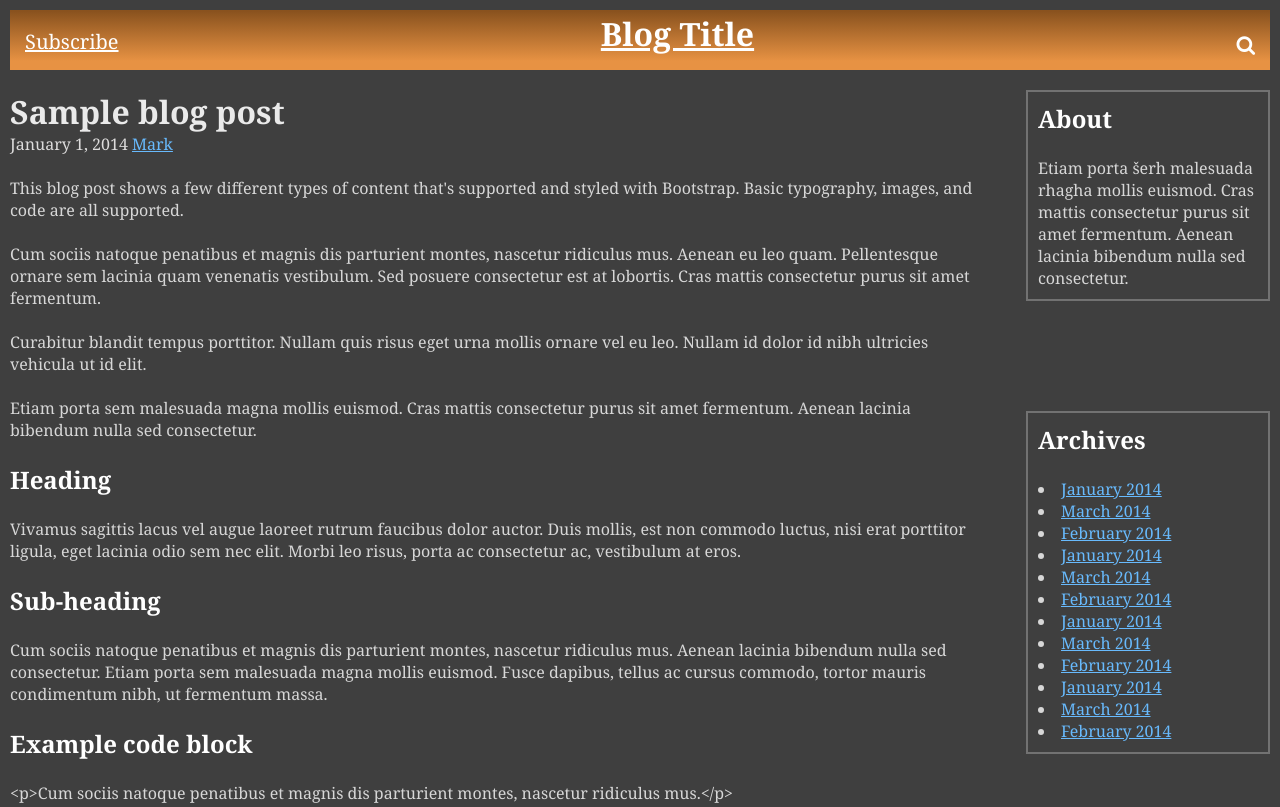
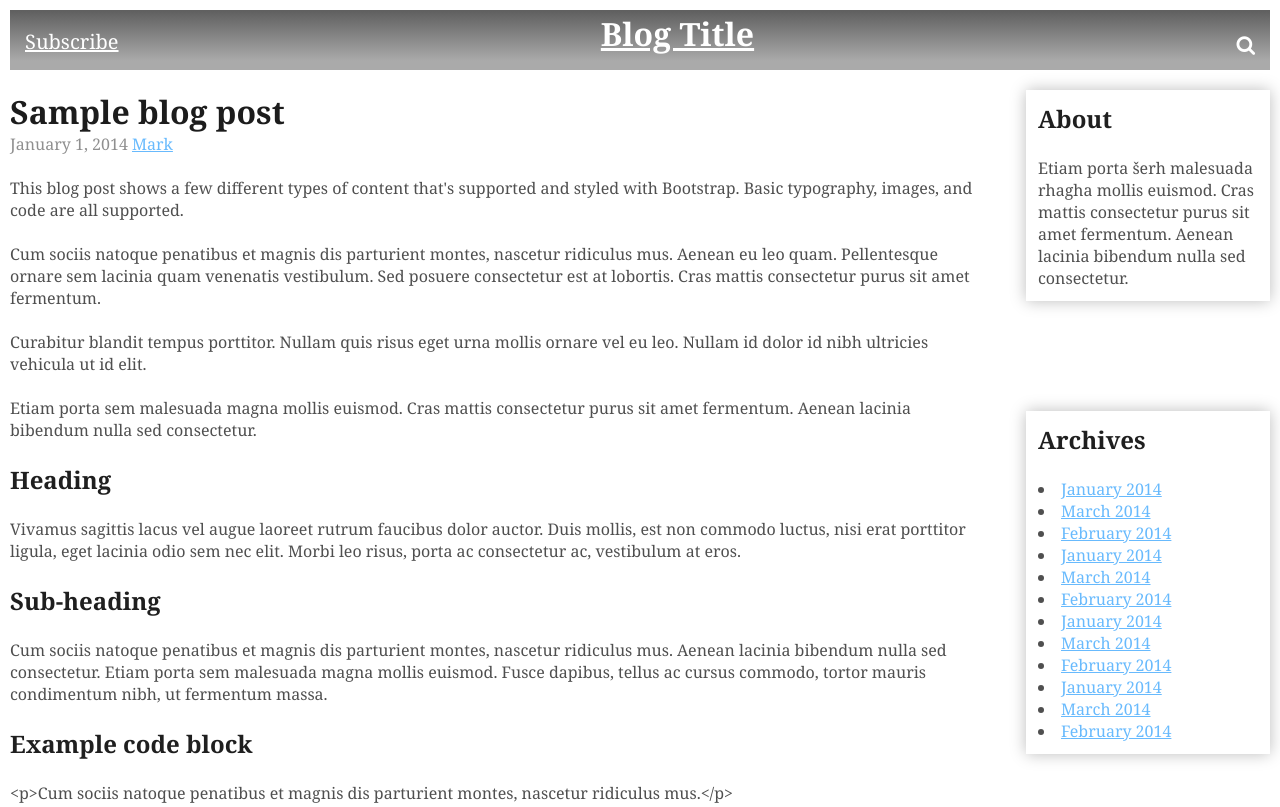
Before and after one commit to DevGoutam/Blog-title, a plain HTML site: page read.html in a window 1280 px wide. Shown: the top 807 px of the page. Drawn offline with Linux system fonts and the light colour scheme.

Commit message:
add new changes

```diff
--- a/read.css
+++ b/read.css
@@ -7,15 +7,16 @@
 }
 
 body{
-   background-color: #3f3f3f;
-color: rgba(226, 226, 226, 0.932);
+   background-color: #ffffff;
+
+color: rgba(66, 66, 66, 0.932);
 }
 
 header.head{
     grid-column: 1/3;
     width: 100%;
     height: 60px;
-    background-image: linear-gradient(to top, rgb(231, 146, 67)15%,rgba(196, 97, 4, 0.555)98%);
+    background-image: linear-gradient(to top, rgb(170, 170, 170)15%,rgba(0, 0, 0, 0.623)98%);
     display: flex;
     justify-content: space-between;
     border: rgb(255, 25, 0);
@@ -59,10 +60,11 @@ a{
     color: rgb(104, 186, 253);
 }
 span{
-    color: rgb(221, 220, 220);
+    color: rgb(143, 143, 143);
 }
 h2{
-    color: rgba(255, 255, 255, 0.89);
+
+    color: rgba(0, 0, 0, 0.89);
     font-size: 2rem;
     font-weight: 600;
 }
@@ -73,12 +75,13 @@ p{
 
 h3,h4{
     font-size: 1.5rem;
-    color: rgb(255, 255, 255);
+    color: rgb(31, 31, 31);
 }
 
 section{
     border: 2px solid rgba(255, 253, 253, 0.267);
     padding: 10px;
+    box-shadow: 0px 0px 15px #bdbdbd;
 }
 
 .border{
--- a/style.css
+++ b/style.css
@@ -7,7 +7,7 @@
 
 
 body{
-  background-image: linear-gradient(to right,rgb(43, 43, 43) 30%, rgb(121, 121, 121) 90%);
+
 
 }
 .wrapper {
@@ -37,7 +37,8 @@ body{
 
 #header {
   grid-column: 1/3;
-  color: #fff;
+  color: #000000;
+
   /* border: 1px dashed darkcyan; */
   display: grid;
   grid-template-columns: 1fr 1fr 1fr;
@@ -48,7 +49,7 @@ body{
 }
 
 #subscribe{
-  color: rgb(214, 214, 214);
+  color: rgb(114, 114, 114);
   font-size: 20px;
   align-self: end;
 }
@@ -60,7 +61,7 @@ body{
 }
 .card {
   height: 95%;
-  box-shadow: 3px 4px 0px #c4c4c5;
+  box-shadow: 0px 0px 15px #8b8b8b;
   display: grid;
   padding: 1em 1em 1em 1em;
   align-content:space-around;
@@ -69,7 +70,7 @@ body{
   background-color: #fff;
 }
 i.fa {
-  color: rgb(214, 214, 214);
+  color: rgb(145, 145, 145);
   justify-self: end;
   font-size: 20px;
   align-self: end;
```
